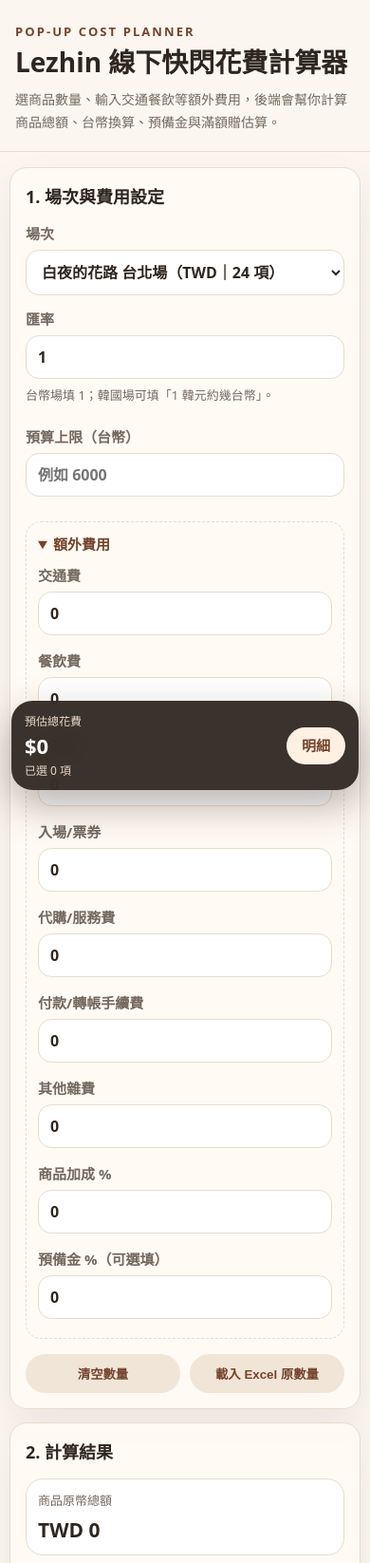
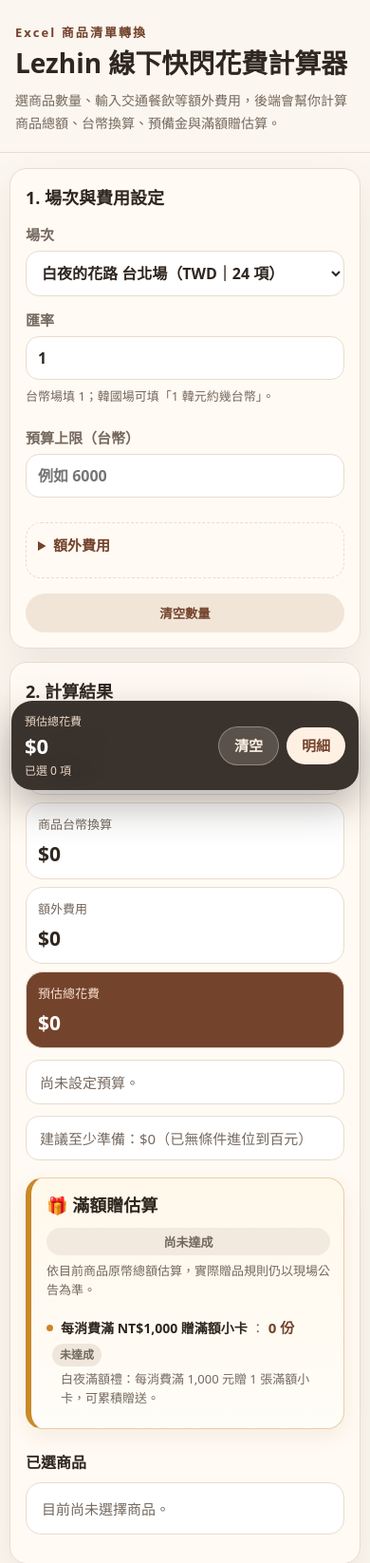
Before and after one commit to ying720/2026-lezhin-popup-cost-web, a Flask app: page / in a window 390 px wide. Shown: the top 1646 px of the page at 95% size. Run offline with Flask 3, Linux system fonts and the light colour scheme.

Commit message:
Improve SPAKLZ mobile bottom buttons

```diff
--- a/templates/index.html
+++ b/templates/index.html
@@ -9,7 +9,7 @@
 <body>
   <header class="hero">
     <div>
-      <p class="eyebrow">POP-UP COST PLANNER</p>
+      <p class="eyebrow">Excel 商品清單轉換</p>
       <h1>Lezhin 線下快閃花費計算器</h1>
       <p class="sub">選商品數量、輸入交通餐飲等額外費用，後端會幫你計算商品總額、台幣換算、預備金與滿額贈估算。</p>
     </div>
@@ -38,7 +38,7 @@
         </label>
       </div>
 
-      <details open>
+      <details>
         <summary>額外費用</summary>
         <div class="expense-grid">
           <label>交通費 <input data-extra="transport" type="number" inputmode="numeric" min="0" step="1" value="0"></label>
@@ -55,7 +55,6 @@
 
       <div class="actions">
         <button id="resetBtn" class="secondary">清空數量</button>
-        <button id="defaultBtn" class="secondary">載入 Excel 原數量</button>
       </div>
     </section>
 
@@ -137,24 +136,25 @@
   </main>
 
   <div class="mobile-total-bar" aria-live="polite">
-    <div>
+    <div class="mobile-total-main">
       <span>預估總花費</span>
       <strong id="mobileGrandTotal">NT$0</strong>
       <small id="mobileSelectedCount">已選 0 項</small>
     </div>
+    <div class="mobile-total-actions">
+      <button id="mobileResetBtn" type="button" class="mobile-clear-btn">清空</button>
       <a href="#summaryPanel">明細</a>
+    </div>
   </div>
 
   <script id="catalog-data" type="application/json">
     {{ catalog | tojson }}
   </script>
-
   <script>
     window.__CATALOG__ = JSON.parse(
       document.getElementById("catalog-data").textContent
     );
   </script>
-
   <script src="{{ url_for('static', filename='app.js') }}"></script>
 </body>
 </html>
```
Lines whose indentation alone changed are shown as unchanged.
